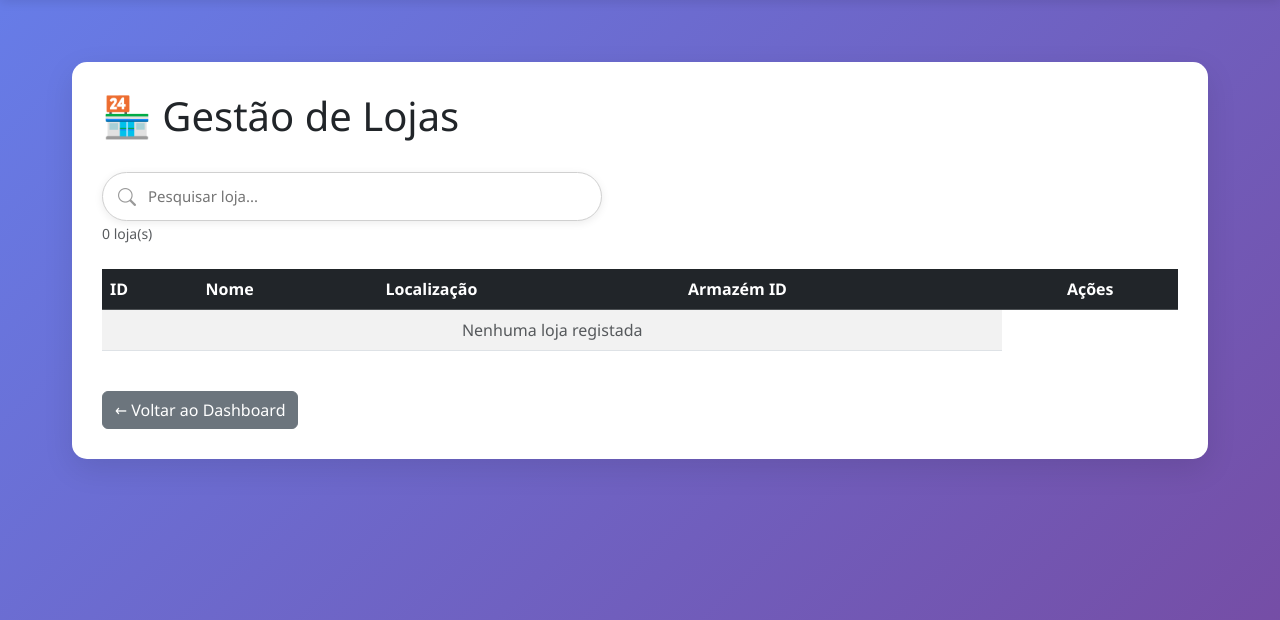
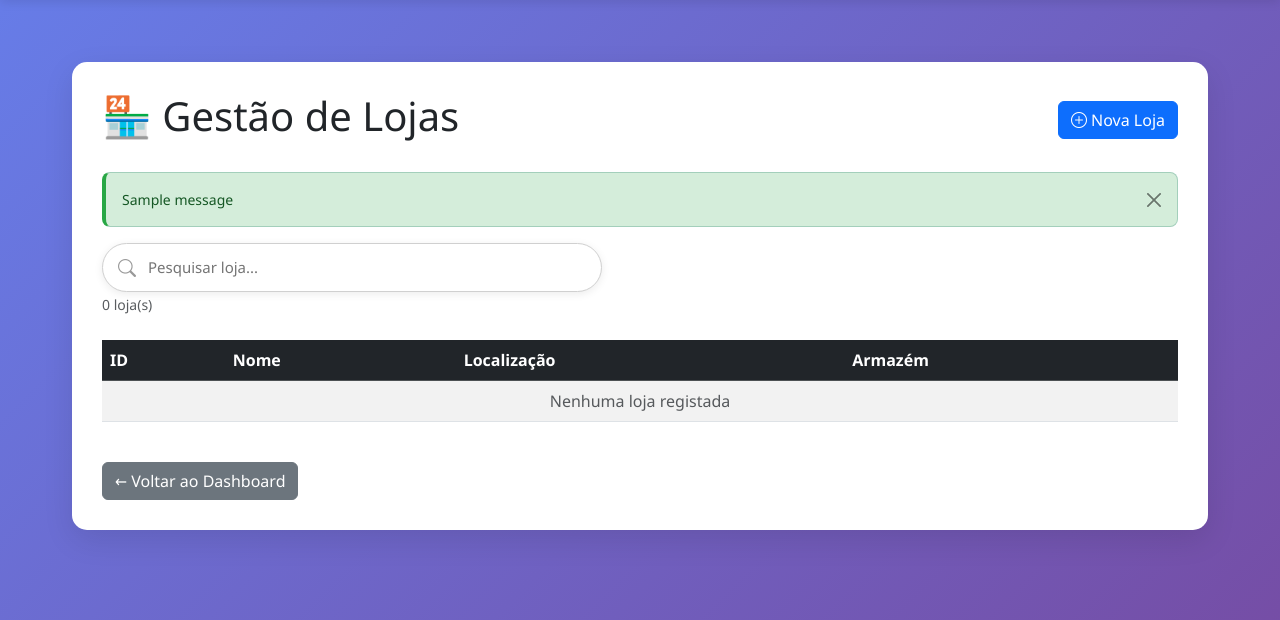
Before and after one commit to xutaa/BD-KONSENSO, a Flask app: page /lojas in a window 1280 px wide. Shown: the part 72-692 px from the top of the page. Run offline with Flask 3, Linux system fonts and the light colour scheme; the visitor is signed in with stand-in values (Sample User, id 1); one stand-in notice (Sample message) is shown; data that the repository does not hold is empty.

Commit message:
metodo novo e bem feito implementado em loja

```diff
--- a/app.py
+++ b/app.py
@@ -817,24 +817,66 @@ def lista_itens():
 def lista_lojas():
     if 'admin_logado' not in session:
         return redirect(url_for('login'))
+
     conn = None
     try:
         conn = get_db_connection()
         if conn is None:
-            return render_template('tabelas/lojas.html', erro="Erro de conexão", sucesso=False)
+            flash('Erro de conexão com a base de dados', 'error')
+            return render_template('tabelas/lojas.html', registos=[], armazens=[], sucesso=False)
+
         cursor = conn.cursor()
         cursor.execute("""
-                SELECT Id, Nome, Localizacao, Armazem_Id FROM dbo.Loja
-            """)
+            SELECT l.Id, l.Nome, l.Localizacao, a.Localizacao AS Armazem
+            FROM dbo.Loja l
+            LEFT JOIN dbo.Armazem a ON l.Armazem_Id = a.Id
+            ORDER BY l.Nome
+        """)
         lojas = cursor.fetchall()
+
+        cursor.execute("SELECT Id, Localizacao FROM dbo.Armazem ORDER BY Localizacao")
+        armazens = cursor.fetchall()
+
         cursor.close()
-        return render_template('tabelas/lojas.html', dados_lojas=lojas, sucesso=True)
+        return render_template('tabelas/lojas.html', registos=lojas, armazens=armazens, sucesso=True)
+
     except Exception as e:
         print(f"Erro ao listar lojas: {e}")
-        return render_template('tabelas/lojas.html', erro=str(e), sucesso=False)
+        flash(f'Erro ao carregar lojas: {str(e)}', 'error')
+        return render_template('tabelas/lojas.html', registos=[], armazens=[], sucesso=False)
     finally:
         if conn:
             conn.close()
+
+@app.route('/loja/nova', methods=['POST'])
+def adicionar_loja():
+    if 'admin_logado' not in session:
+        return redirect(url_for('login'))
+
+    try:
+        nome = request.form.get('nome')
+        localizacao = request.form.get('localizacao')
+        armazem_id = request.form.get('armazem_id')
+
+        conn = get_db_connection()
+        if not conn:
+            flash('Erro de conexão com a base de dados', 'error')
+            return redirect(url_for('lista_lojas'))
+
+        cursor = conn.cursor()
+        cursor.execute("{CALL dbo.InserirNovaLoja (?, ?, ?)}", (nome, localizacao, armazem_id))
+        conn.commit()
+        cursor.close()
+        flash('✅ Loja adicionada com sucesso!', 'success')
+
+    except Exception as e:
+        print(f"Erro ao adicionar loja: {e}")
+        flash(f'❌ Erro ao adicionar loja: {str(e)}', 'error')
+    finally:
+        if conn:
+            conn.close()
+
+    return redirect(url_for('lista_lojas'))
 
 @app.route('/maquinas')
 def lista_maquinas():
--- a/templates/tabelas/lojas.html
+++ b/templates/tabelas/lojas.html
@@ -9,7 +9,28 @@
 {% block content %}
     <div class="d-flex justify-content-between align-items-center mb-4">
         <h1>🏪 Gestão de Lojas</h1>
+        <button type="button" class="btn btn-primary" data-bs-toggle="modal" data-bs-target="#modalNovaLoja">
+            <i class="bi bi-plus-circle"></i> Nova Loja
+        </button>
     </div>
+
+    {% with messages = get_flashed_messages(with_categories=true) %}
+        {% if messages %}
+            {% for category, message in messages %}
+                {% if category == 'success' %}
+                    <div class="alert alert-success alert-dismissible fade show" role="alert">
+                        {{ message }}
+                        <button type="button" class="btn-close" data-bs-dismiss="alert"></button>
+                    </div>
+                {% elif category == 'error' %}
+                    <div class="alert alert-danger alert-dismissible fade show" role="alert">
+                        {{ message }}
+                        <button type="button" class="btn-close" data-bs-dismiss="alert"></button>
+                    </div>
+                {% endif %}
+            {% endfor %}
+        {% endif %}
+    {% endwith %}
 
     <!-- 🔍 BARRA DE PESQUISA -->
     <div class="mb-4">
@@ -25,7 +46,7 @@
             </button>
         </div>
         <small class="text-muted">
-            <span id="totalLojas">{{ dados_lojas|length }}</span> loja(s)
+            <span id="totalLojas">{{ registos|length }}</span> loja(s)
         </small>
     </div>
 
@@ -36,25 +57,17 @@
                     <th>ID</th>
                     <th>Nome</th>
                     <th>Localização</th>
-                    <th>Armazém ID</th>
-                    <th class="text-center">Ações</th>
+                    <th>Armazém</th>
                 </tr>
             </thead>
             <tbody>
-                {% if dados_lojas %}
-                    {% for loja in dados_lojas %}
+                {% if registos %}
+                    {% for loja in registos %}
                     <tr>
                         <td>{{ loja[0] }}</td>
                         <td>{{ loja[1] }}</td>
                         <td>{{ loja[2] }}</td>
-                        <td>{{ loja[3] }}</td>
-                        <td class="text-center">
-                            <a href="#" class="btn btn-link btn-sm text-secondary p-1" title="Editar">
-                                <i class="bi bi-pencil-square"></i>
-                            </a>
-                            <a href="#" class="btn btn-link btn-sm text-danger p-1 hover-danger" title="Remover">
-                                <i class="bi bi-trash3"></i>
-                            </a>
+                        <td>{{ loja[3] if loja[3] else 'Sem armazém' }}</td>
                     </tr>
                     {% endfor %}
                 {% else %}
@@ -73,6 +86,49 @@
     <div class="mt-4">
         <a href="{{ url_for('dashboard') }}" class="btn btn-secondary">← Voltar ao Dashboard</a>
     </div>
+
+    <!-- Modal Nova Loja -->
+    <div class="modal fade" id="modalNovaLoja" data-bs-backdrop="static" tabindex="-1">
+        <div class="modal-dialog modal-lg modal-dialog-centered">
+            <div class="modal-content">
+                <div class="modal-header bg-primary text-white">
+                    <h5 class="modal-title">
+                        <i class="bi bi-plus-circle"></i> Nova Loja
+                    </h5>
+                    <button type="button" class="btn-close btn-close-white" data-bs-dismiss="modal"></button>
+                </div>
+                <form method="POST" action="{{ url_for('adicionar_loja') }}">
+                    <div class="modal-body">
+                        <div class="mb-3">
+                            <label for="nome" class="form-label">Nome *</label>
+                            <input type="text" class="form-control" id="nome" name="nome"
+                                   required maxlength="100" placeholder="Nome da Loja">
+                        </div>
+                        <div class="mb-3">
+                            <label for="localizacao" class="form-label">Localização *</label>
+                            <input type="text" class="form-control" id="localizacao" name="localizacao"
+                                   required maxlength="100" placeholder="Cidade, País">
+                        </div>
+                        <div class="mb-3">
+                            <label for="armazem_id" class="form-label">Armazém *</label>
+                            <select class="form-select" id="armazem_id" name="armazem_id" required>
+                                <option value="">-- Selecione --</option>
+                                {% if armazens %}
+                                    {% for armazem in armazens %}
+                                        <option value="{{ armazem[0] }}">{{ armazem[1] }}</option>
+                                    {% endfor %}
+                                {% endif %}
+                            </select>
+                        </div>
+                    </div>
+                    <div class="modal-footer">
+                        <button type="button" class="btn btn-secondary" data-bs-dismiss="modal">Cancelar</button>
+                        <button type="submit" class="btn btn-primary">Adicionar Loja</button>
+                    </div>
+                </form>
+            </div>
+        </div>
+    </div>
 {% endblock %}
 
 {% block extra_js %}
```
Also changed, not shown: sql/SP/TodosStoredProcedures.sql (+45 -0 lines).
